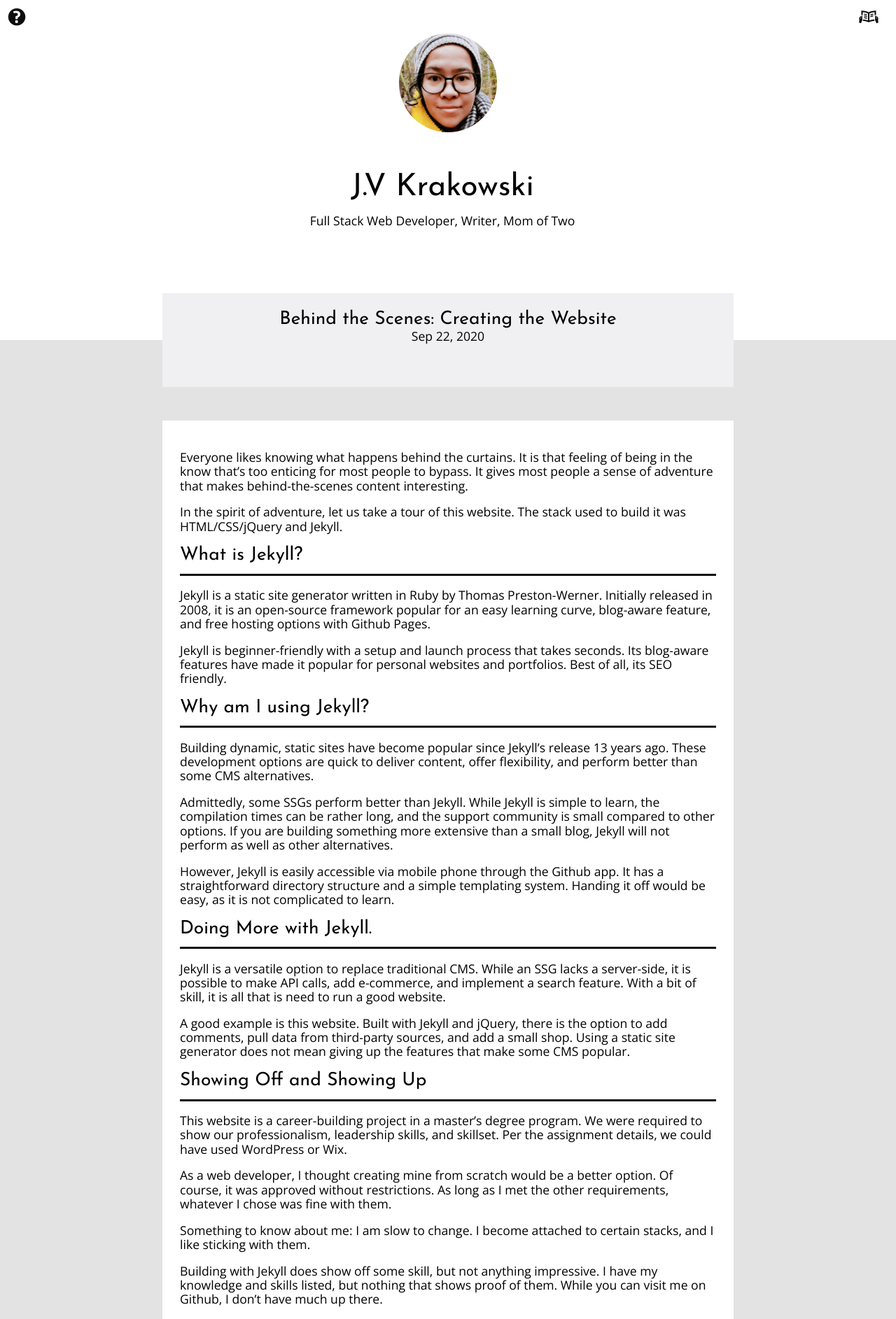
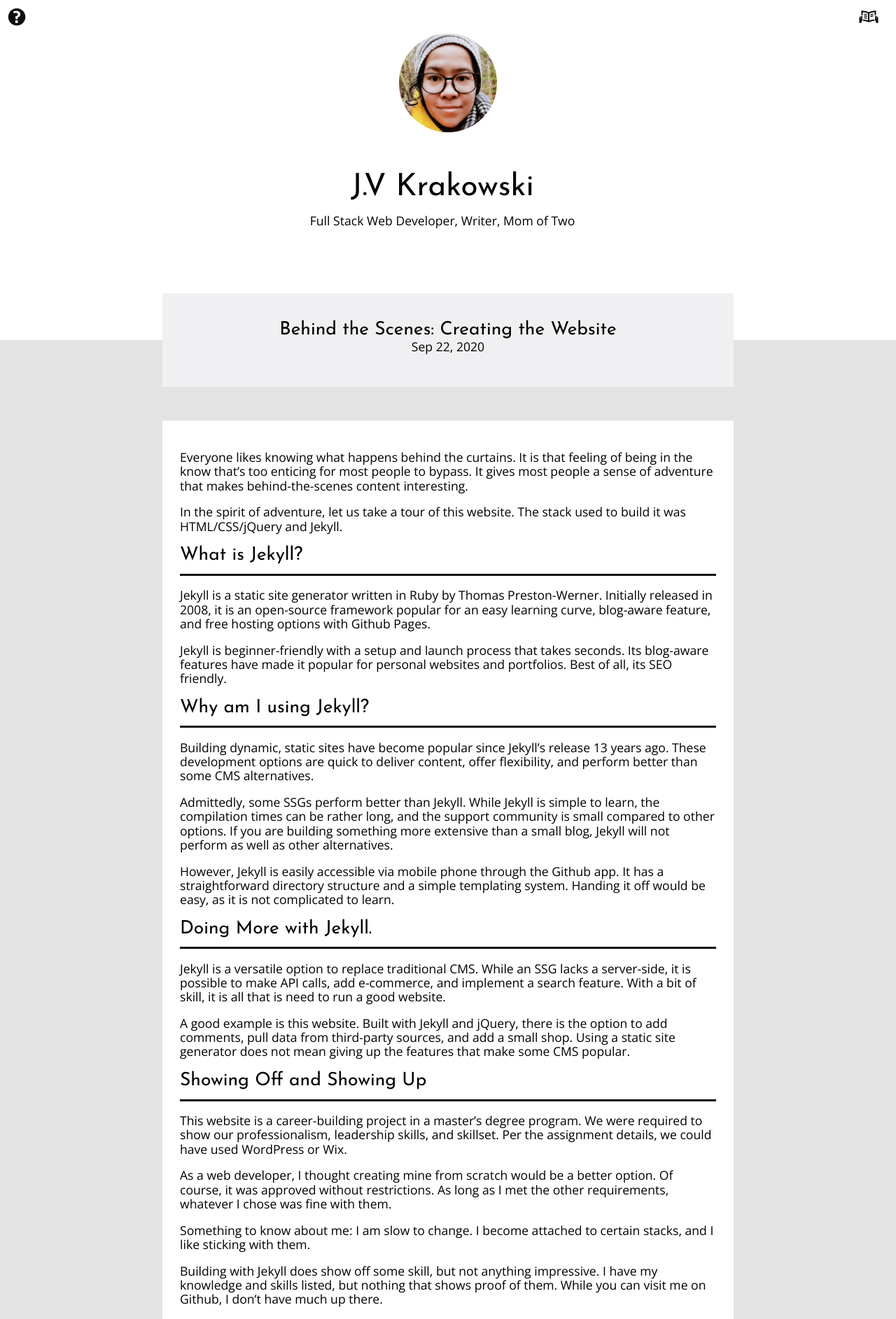
Before and after one commit to jvkrakowski/jvkrakowski.github.io, a Jekyll site: the page built from _posts/2020-9-22-behind-scenes-creating-website.markdown, in a window 1280 px wide. Shown: the top 1885 px of the page at 70% size. Built offline with Jekyll 4.4.1, drawn with Linux system fonts in a browser that asks for light colours; some web fonts are replaced.

Commit message:
Increased post title margin

```diff
--- a/_sass/style.scss
+++ b/_sass/style.scss
@@ -367,7 +367,7 @@ h2.post-title {
   // padding: 10px 0;
   line-height: 1em;
   font-size: 1.5em;
-  margin: 15px 0 0 0;
+  margin: 30px 0 0 0;
 }
 
 .post-info {
```
